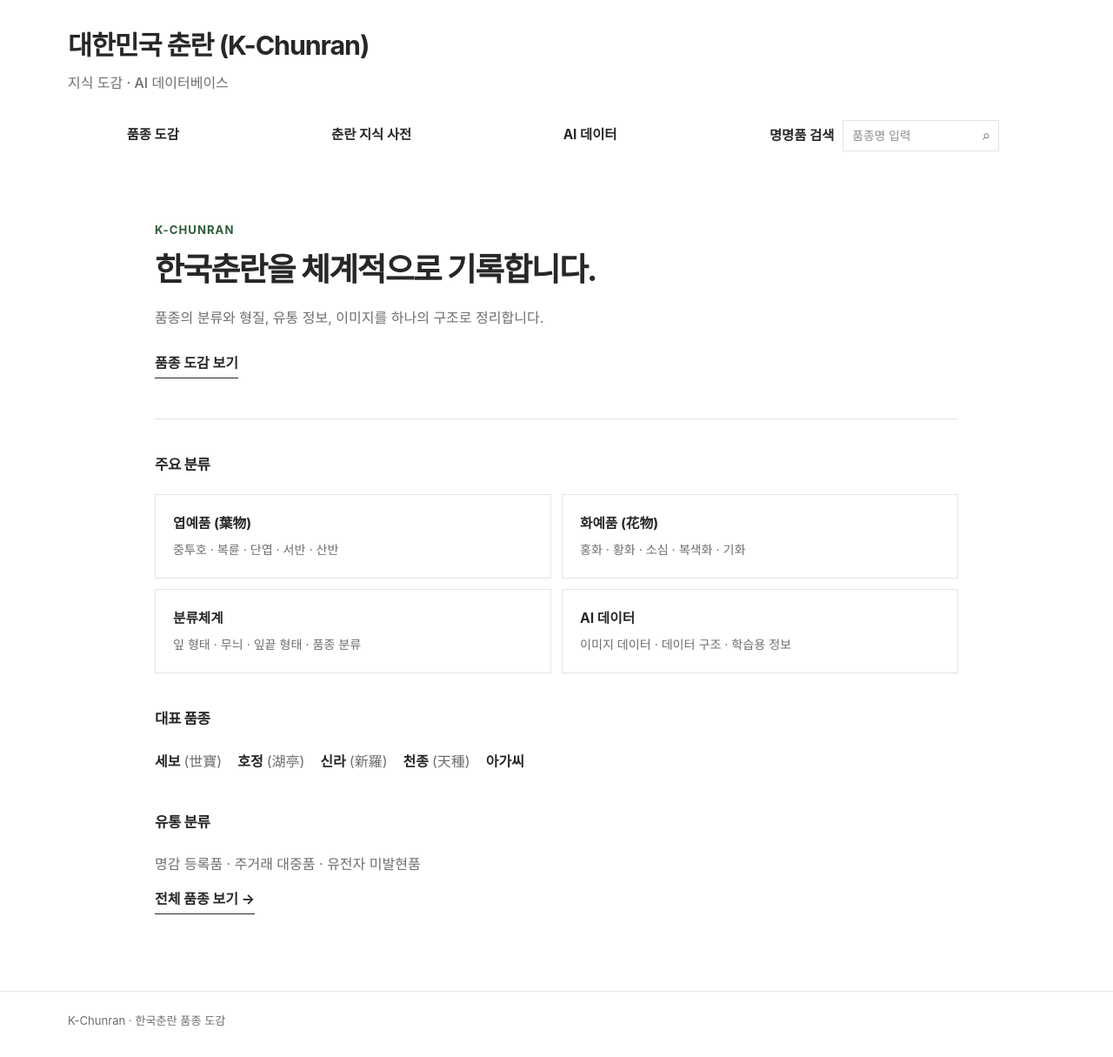
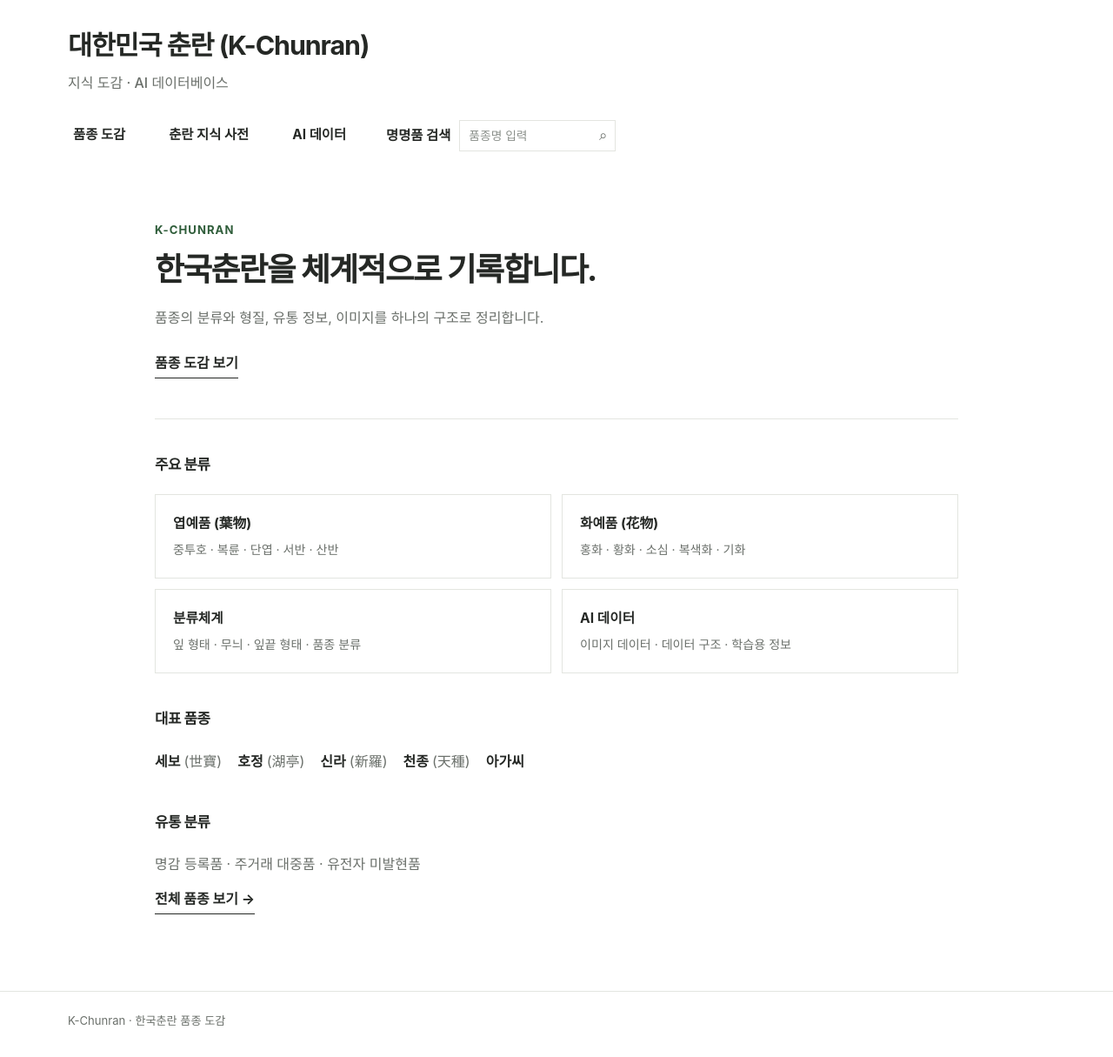
Before and after one commit to parasolra5-pixel/K-chunran, a Jekyll site: the page built from index.md, in a window 1280 px wide. Shown: the whole page at 87% size. Built offline with Jekyll 4.4.1, drawn with Linux system fonts in a browser that asks for light colours.

Commit message:
style(nav): tighten navigation spacing and preserve search prominence

```diff
--- a/assets/css/k-chunran.css
+++ b/assets/css/k-chunran.css
@@ -68,21 +68,22 @@ a { color: inherit; }
 .kc-nav-inner {
   max-width: 1180px;
   margin: 0 auto;
+  padding: 0 12px;
   display: flex;
   align-items: stretch;
   min-height: 54px;
-  gap: 0;
+  gap: 6px;
 }
 
 .kc-nav-group {
   position: relative;
-  flex: 1 1 0;
+  flex: 0 1 auto;
 }
 
 .kc-nav-item {
   display: block;
   width: 100%;
-  padding: 13px 24px;
+  padding: 13px 22px;
   border: 0;
   background: transparent;
   color: var(--kc-text);
@@ -102,7 +103,7 @@ a { color: inherit; }
 }
 
 .kc-nav-search {
-  flex: 1.55 1 0;
+  flex: 0 0 auto;
   display: flex;
   align-items: center;
   justify-content: center;
```
